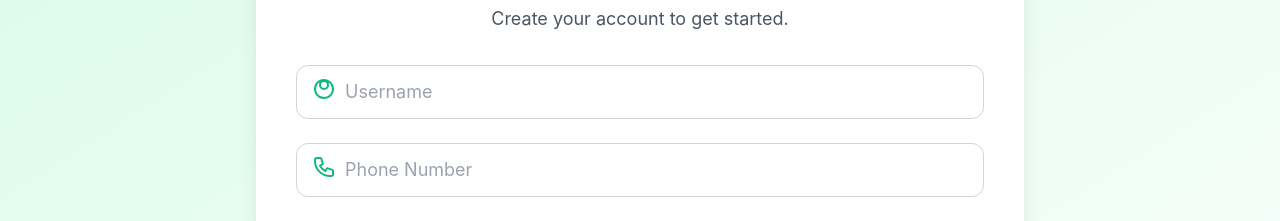
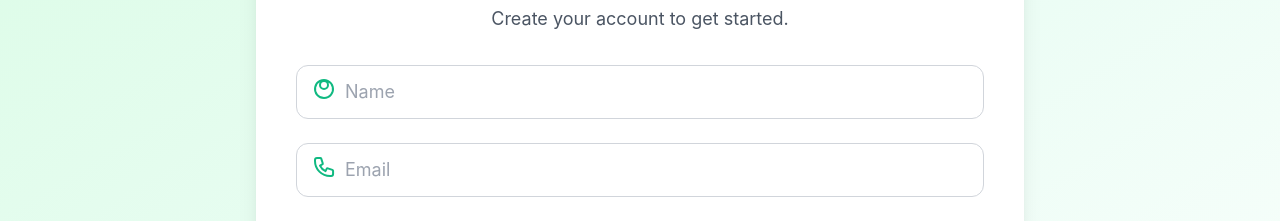
Before and after one commit to blueuches/Capstone, a Vue app: page /barangay/signup in a window 1280 px wide. Shown: the part 135-356 px from the top of the page. Built offline with nearby package versions, Linux system fonts and the light colour scheme; what quasar would draw is missing.

Commit message:
Start of changes-update1 branch

```diff
--- a/src/views/Barangay/Signup.vue
+++ b/src/views/Barangay/Signup.vue
@@ -31,7 +31,7 @@
       <p class="text-gray-600 text-center mb-8 text-lg">Create your account to get started.</p>
 
       <!-- Form -->
-      <form class="w-full flex flex-col gap-6" onsubmit="return signup(event)">
+      <form class="w-full flex flex-col gap-6" @submit="handleSignup">
         <!-- Username -->
         <div class="relative">
           <span class="absolute left-4 top-3 text-emerald-500">
@@ -52,9 +52,10 @@
             </svg>
           </span>
           <input
-            id="username"
+            id="name"
             type="text"
-            placeholder="Username"
+            placeholder="Name"
+            v-model="name"
             class="w-full pl-12 pr-4 py-3 text-lg border border-gray-300 rounded-xl focus:ring-2 focus:ring-emerald-400 focus:outline-none text-gray-700"
           />
         </div>
@@ -79,9 +80,10 @@
             </svg>
           </span>
           <input
-            id="phone"
+            id="email"
             type="text"
-            placeholder="Phone Number"
+            placeholder="Email"
+            v-model="email"
             class="w-full pl-12 pr-4 py-3 text-lg border border-gray-300 rounded-xl focus:ring-2 focus:ring-emerald-400 focus:outline-none text-gray-700"
           />
         </div>
@@ -109,6 +111,7 @@
             id="password"
             type="password"
             placeholder="Password"
+            v-model="password"
             class="w-full pl-12 pr-4 py-3 text-lg border border-gray-300 rounded-xl focus:ring-2 focus:ring-emerald-400 focus:outline-none text-gray-700"
           />
         </div>
@@ -136,6 +139,7 @@
             id="confirmPassword"
             type="password"
             placeholder="Confirm Password"
+            v-model="confirmPassword"
             class="w-full pl-12 pr-4 py-3 text-lg border border-gray-300 rounded-xl focus:ring-2 focus:ring-emerald-400 focus:outline-none text-gray-700"
           />
         </div>
@@ -166,14 +170,12 @@ import { useRouter } from 'vue-router'
 import { ref } from 'vue'
 
 const router = useRouter()
-const UNKNOWN_BARANGAY_ID = '40c73788-5927-49e0-868a-5c38f3a40874'
 
 // Form fields
 const email = ref('')
 const password = ref('')
 const confirmPassword = ref('')
 const name = ref('')
-const phone = ref('')
 
 // Handle Signup
 const handleSignup = async (e) => {
@@ -199,12 +201,11 @@ const handleSignup = async (e) => {
   const user = data.user
 
   // Insert to SeniorCitizens table
-  const { error: insertError } = await supabase.from('SeniorCitizens').insert({
+  const { error: insertError } = await supabase.from('BarangayPersonnel').insert({
     auth_id: user.id,
     name: name.value,
     email: email.value,
     password: password.value,
-    barangay_id: UNKNOWN_BARANGAY_ID,
   })
 
   if (insertError) {
@@ -213,6 +214,6 @@ const handleSignup = async (e) => {
   }
 
   alert('Signup successful! Redirecting...')
-  router.push('/senior/dashboard')
+  router.push('/barangay/dashboard')
 }
 </script>
--- a/src/views/OSCA/Signup.vue
+++ b/src/views/OSCA/Signup.vue
@@ -33,7 +33,7 @@
     </p>
 
     <!-- Form -->
-    <form class="w-full flex flex-col gap-6" onsubmit="return signup(event)">
+    <form class="w-full flex flex-col gap-6" @submit="handleSignup">
       <!-- Username -->
       <div class="relative">
         <span class="absolute left-4 top-3 text-emerald-500">
@@ -51,7 +51,7 @@
         />
       </div>
 
-      <!-- Phone -->
+      <!-- Email -->
       <div class="relative">
         <span class="absolute left-4 top-3 text-emerald-500">
           <!-- Heroicon: Phone -->
@@ -61,9 +61,10 @@
           </svg>
         </span>
         <input
-          id="phone"
-          type="text"
-          placeholder="Phone Number"
+            id="email"
+            type="text"
+            placeholder="Email"
+            v-model="email"
           class="w-full pl-12 pr-4 py-3 text-lg border border-gray-300 rounded-xl focus:ring-2 focus:ring-emerald-400 focus:outline-none text-gray-700"
         />
       </div>
@@ -160,13 +161,12 @@ const handleSignup = async (e) => {
 
   const user = data.user
 
-  // Insert to SeniorCitizens table
-  const { error: insertError } = await supabase.from('SeniorCitizens').insert({
+  // Insert to OSCA table
+  const { error: insertError } = await supabase.from('OSCAPersonnel').insert({
     auth_id: user.id,
     name: name.value,
     email: email.value,
     password: password.value,
-    barangay_id: UNKNOWN_BARANGAY_ID,
   })
 
   if (insertError) {
@@ -175,6 +175,6 @@ const handleSignup = async (e) => {
   }
 
   alert('Signup successful! Redirecting...')
-  router.push('/senior/dashboard')
+  router.push('/osca/dashboard')
 }
 </script>
```
